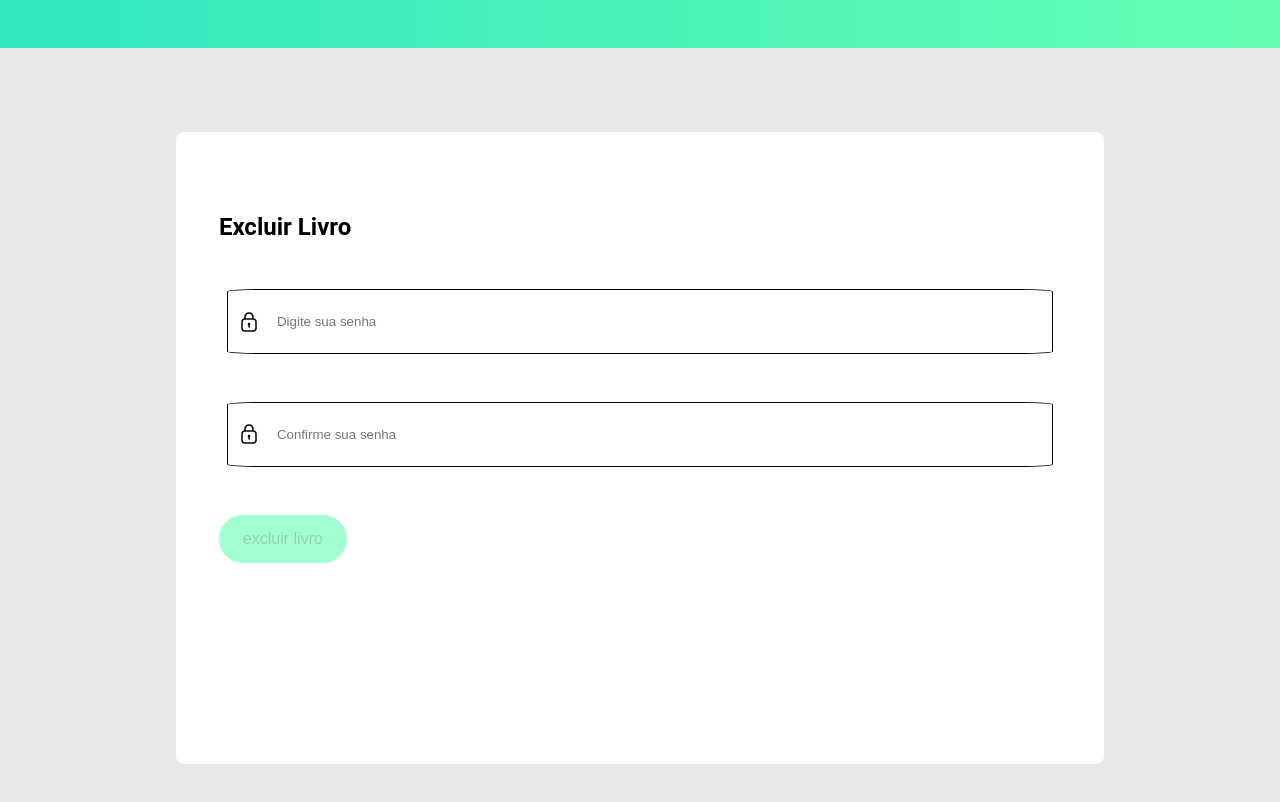
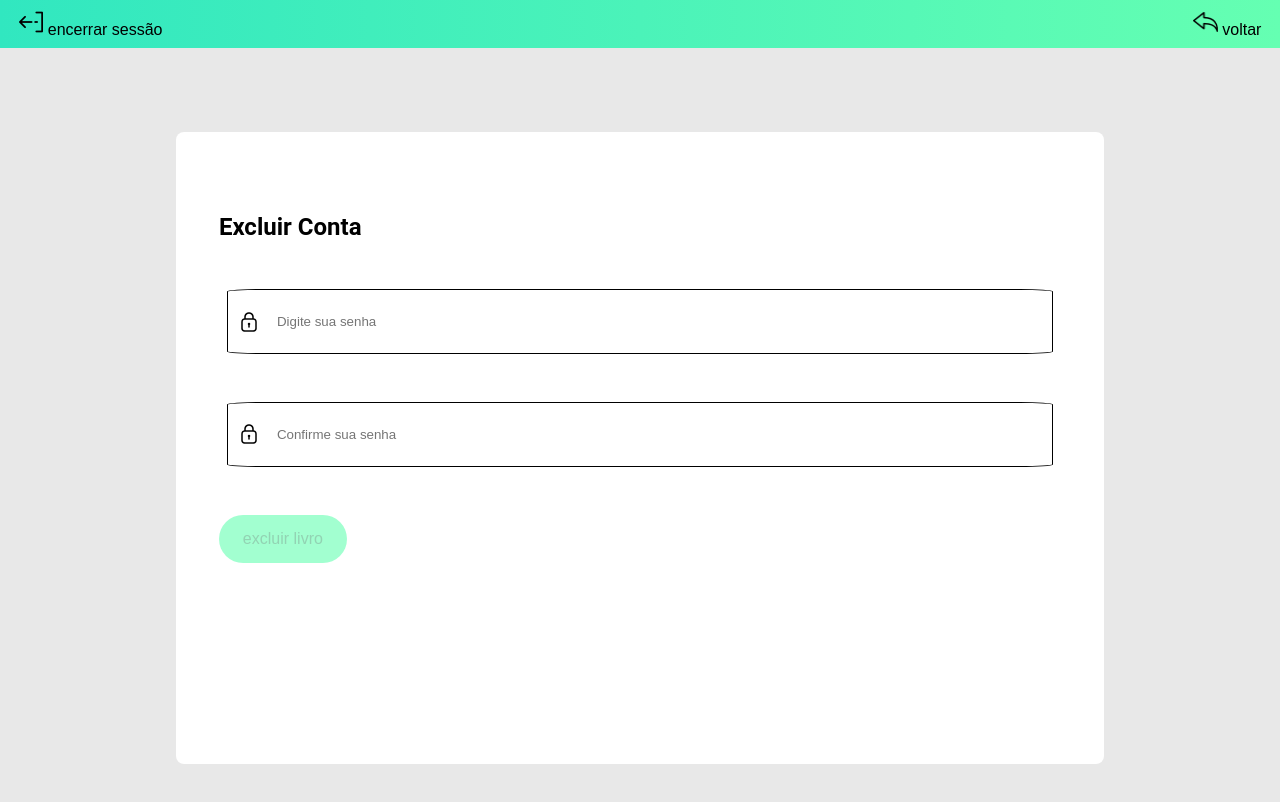
Before and after one commit to LucianoSegundo/DiarioDigital-Front-End, an Angular app: page /perfil in a window 1280 px wide. Shown: the top 802 px of the page. Built offline with nearby package versions, Linux system fonts and the light colour scheme.

Commit message:
agora sim, se deus quiser é o commit final

```diff
--- a/src/app/components/header/header.component.html
+++ b/src/app/components/header/header.component.html
@@ -1,6 +1,6 @@
 <header [class]="router.url+'classe'">
     <section class="retorno">
-        @if (router.url.includes("/principal") || router.url.includes("/livros") ) {
+        @if (router.url.includes("/principal") || router.url.includes("/livros") || (localizacao == "/perfil")) {
 
         <app-button mensagem="encerrar sessão" imagem="retornar.png" classe="bicone"
             (submit)="botaoEncerrar()"></app-button>
@@ -8,6 +8,10 @@
 
     </section>
     <section class="usuario">
+        @if (localizacao == "/perfil") {
+            <app-button mensagem="voltar" imagem="voltar.png" classe="bicone" (submit)="botaoVoltar()"></app-button>
+
+           }
         @if (router.url.includes("/principal") || router.url.includes("/livros")) {
          <app-button mensagem="perfil" imagem="usuario.png" classe="bicone" (submit)="botaoPerfil()"></app-button>
 
--- a/src/app/components/header/header.component.ts
+++ b/src/app/components/header/header.component.ts
@@ -11,6 +11,7 @@
   styleUrl: './header.component.css'
 })
 export class HeaderComponent {
+  anterior: string = "";
   localizacao: string = "";
   variavel: boolean= false;
   constructor(public router: Router) {
@@ -36,6 +37,11 @@
       this.router.navigate(["/perfil"]);
     }, 500);
   }
+  botaoVoltar() {
+    setTimeout(() => {
+      this.router.navigate([this.anterior]);
+    }, 500);
+  }
 
   coletarRota() {
     this.router.events.pipe(
@@ -43,6 +49,7 @@
       filter(event => event instanceof NavigationEnd)
 
     ).subscribe((event: NavigationEnd) => {
+      this.anterior = this.localizacao;
       this.localizacao = event.url;
 
     })
--- a/src/app/components/perfil/perfil.component.html
+++ b/src/app/components/perfil/perfil.component.html
@@ -3,7 +3,7 @@
 
 
         <form [formGroup]="formulario">
-            <h1>Excluir Livro</h1>
+            <h1>Excluir Conta</h1>
             <fieldset class="separacao">
                 <fieldset class="campo">
                     <img src="senha.png" alt="">
```
